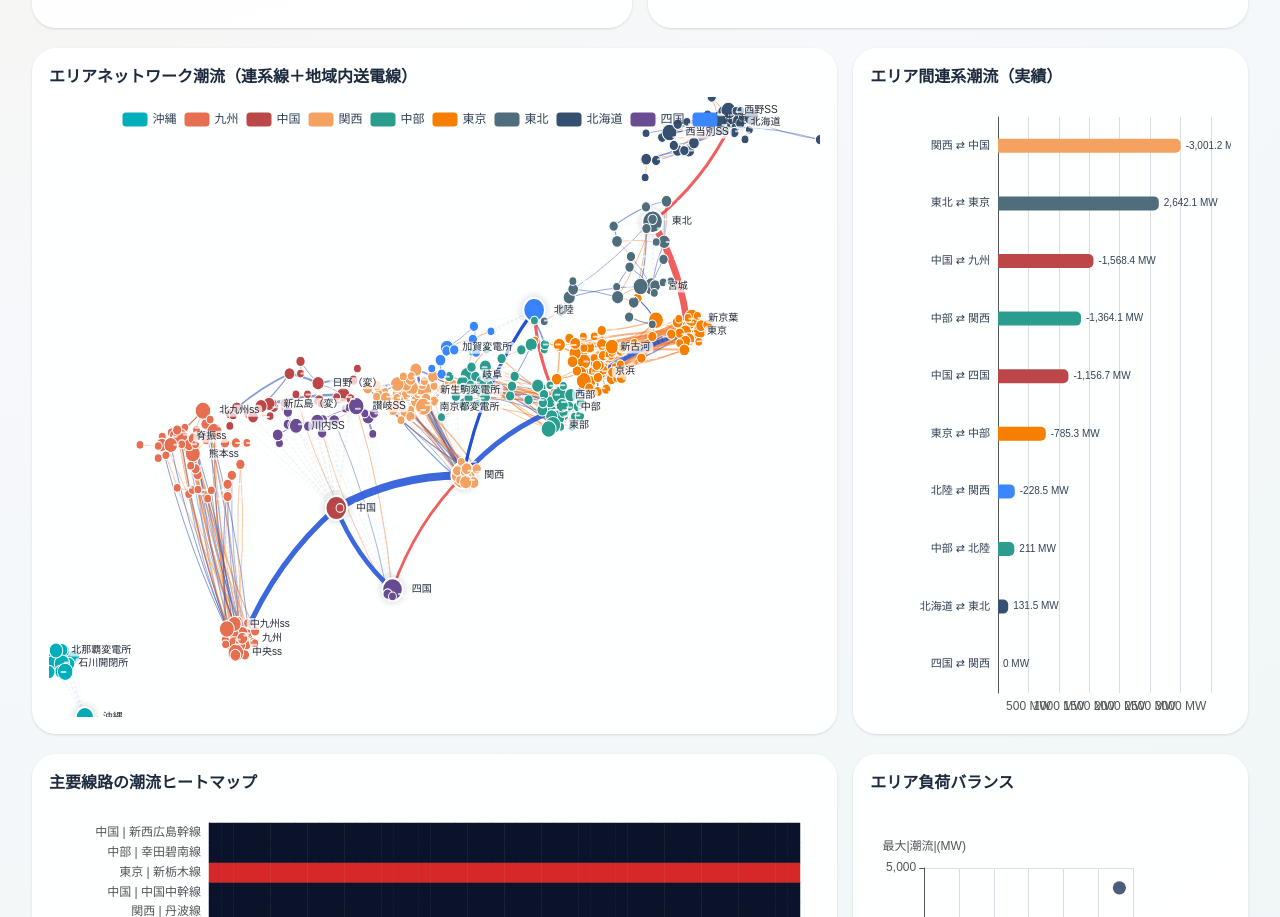
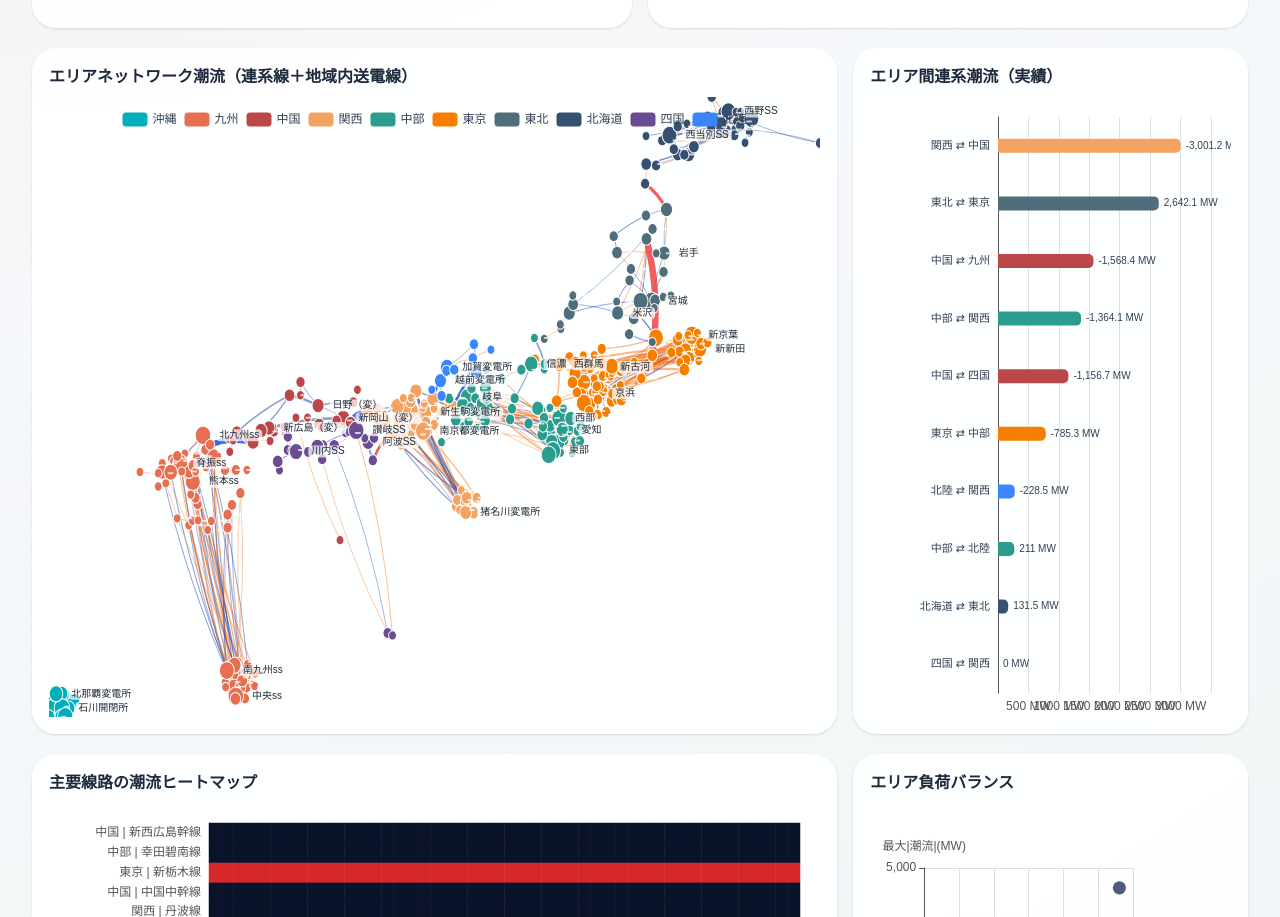
Before and after one commit to hama-jp/occto-grid-observatory, a Next.js app: page / in a window 1280 px wide. Shown: the part 1004-1921 px from the top of the page. Built offline with nearby package versions, Linux system fonts and the light colour scheme.

Commit message:
fix(network): remove pseudo area nodes and lock SS positions

```diff
--- a/src/components/dashboard-app.tsx
+++ b/src/components/dashboard-app.tsx
@@ -330,6 +330,53 @@ const STATION_GEO_HINTS_BY_AREA: Record<string, GeoHint[]> = {
   ],
 };
 
+const INTERTIE_STATION_HINTS: Record<string, Record<string, string[]>> = {
+  "北海道・本州間電力連系設備": {
+    北海道: ["函館", "北斗"],
+    東北: ["上北", "青森"],
+  },
+  相馬双葉幹線: {
+    東北: ["南相馬", "いわき"],
+    東京: ["南いわき", "新福島"],
+  },
+  周波数変換設備: {
+    東京: ["新信濃", "新宿"],
+    中部: ["信濃", "東信"],
+  },
+  三重東近江線: {
+    中部: ["三重", "鈴鹿"],
+    関西: ["東近江", "湖南", "甲賀"],
+  },
+  "南福光連系所・南福光変電所の連系設備": {
+    北陸: ["南福光"],
+    関西: ["東近江", "嶺南"],
+  },
+  越前嶺南線: {
+    北陸: ["越前", "南条"],
+    関西: ["嶺南"],
+  },
+  "西播東岡山線・山崎智頭線": {
+    関西: ["山崎", "西播"],
+    中国: ["東岡山", "智頭", "新岡山"],
+  },
+  阿南紀北直流幹線: {
+    四国: ["阿南", "鳴門"],
+    関西: ["紀北"],
+  },
+  本四連系線: {
+    中国: ["新倉敷", "岡山"],
+    四国: ["讃岐", "阿波", "鳴門"],
+  },
+  関門連系線: {
+    中国: ["東山口", "山口", "新山口"],
+    九州: ["門司", "北九州"],
+  },
+  北陸フェンス: {
+    中部: ["南福光", "東信", "信濃"],
+    北陸: ["南福光", "新富山"],
+  },
+};
+
 export function DashboardApp({ data }: DashboardAppProps) {
   const areas = useMemo(() => {
     const set = new Set<string>();
@@ -578,7 +625,7 @@ export function DashboardApp({ data }: DashboardAppProps) {
 
   const flowNetworkOption = useMemo(() => {
     type NetworkLink = {
-      kind: "intra" | "intertie" | "anchor";
+      kind: "intra" | "intertie";
       source: string;
       target: string;
       value: number;
@@ -591,18 +638,36 @@ export function DashboardApp({ data }: DashboardAppProps) {
       peakAbsMw?: number;
       sourceArea?: string;
       targetArea?: string;
+      sourceStation?: string;
+      targetStation?: string;
     };
 
     const scopedInterties = (data.flows.intertieSeries ?? []).filter((row) =>
       selectedArea === "全エリア" ? true : row.sourceArea === selectedArea || row.targetArea === selectedArea,
     );
 
+    const areaScope = new Set<string>();
+    if (selectedArea === "全エリア") {
+      data.flows.areaSummaries.forEach((row) => areaScope.add(row.area));
+    } else {
+      areaScope.add(selectedArea);
+      scopedInterties.forEach((row) => {
+        areaScope.add(row.sourceArea);
+        areaScope.add(row.targetArea);
+      });
+    }
+
+    const networkLines =
+      selectedArea === "全エリア"
+        ? data.flows.lineSeries
+        : data.flows.lineSeries.filter((line) => areaScope.has(line.area));
+
     const visibleAreas = new Set<string>();
     const stationsByArea = new Map<string, Set<string>>();
     const nodeDegree = new Map<string, number>();
     const links: NetworkLink[] = [];
 
-    filteredLines.forEach((line) => {
+    networkLines.forEach((line) => {
       const direction = parseDirection(line.positiveDirection);
       if (!direction) {
         return;
@@ -636,28 +701,51 @@ export function DashboardApp({ data }: DashboardAppProps) {
       });
     });
 
+    const stationPositions = buildStationLayout(stationsByArea);
+
     scopedInterties.forEach((line) => {
       visibleAreas.add(line.sourceArea);
       visibleAreas.add(line.targetArea);
 
-      const sourceAreaId = buildAreaNodeId(line.sourceArea);
-      const targetAreaId = buildAreaNodeId(line.targetArea);
-      const source = line.avgMw >= 0 ? sourceAreaId : targetAreaId;
-      const target = line.avgMw >= 0 ? targetAreaId : sourceAreaId;
+      const sourceStationId = pickIntertieStationNodeId({
+        intertieName: line.intertieName,
+        area: line.sourceArea,
+        oppositeArea: line.targetArea,
+        stationsByArea,
+        stationPositions,
+        nodeDegree,
+      });
+      const targetStationId = pickIntertieStationNodeId({
+        intertieName: line.intertieName,
+        area: line.targetArea,
+        oppositeArea: line.sourceArea,
+        stationsByArea,
+        stationPositions,
+        nodeDegree,
+      });
 
-      nodeDegree.set(sourceAreaId, (nodeDegree.get(sourceAreaId) ?? 0) + 1);
-      nodeDegree.set(targetAreaId, (nodeDegree.get(targetAreaId) ?? 0) + 1);
+      if (!sourceStationId || !targetStationId || sourceStationId === targetStationId) {
+        return;
+      }
+
+      nodeDegree.set(sourceStationId, (nodeDegree.get(sourceStationId) ?? 0) + 1);
+      nodeDegree.set(targetStationId, (nodeDegree.get(targetStationId) ?? 0) + 1);
+
+      const flowSource = line.avgMw >= 0 ? sourceStationId : targetStationId;
+      const flowTarget = line.avgMw >= 0 ? targetStationId : sourceStationId;
 
       links.push({
         kind: "intertie",
-        source,
-        target,
+        source: flowSource,
+        target: flowTarget,
         value: line.avgMw,
         absAvgMw: line.avgAbsMw,
         intertieName: line.intertieName,
         peakAbsMw: line.peakAbsMw,
         sourceArea: line.sourceArea,
         targetArea: line.targetArea,
+        sourceStation: stationNameFromNodeId(sourceStationId),
+        targetStation: stationNameFromNodeId(targetStationId),
       });
     });
 
@@ -670,43 +758,16 @@ export function DashboardApp({ data }: DashboardAppProps) {
 
     const areaCategories = Array.from(visibleAreas).sort(compareAreaOrder);
     const categoryIndex = new Map(areaCategories.map((area, index) => [area, index]));
-    const stationPositions = buildStationLayout(stationsByArea);
     const stationLabelIds = new Set(
       Array.from(nodeDegree.entries())
-        .filter(([nodeId, degree]) => nodeId.startsWith("station::") && degree >= (selectedArea === "全エリア" ? 4 : 2))
+        .filter(([nodeId, degree]) => nodeId.startsWith("station::") && degree >= (selectedArea === "全エリア" ? 3 : 2))
         .sort((a, b) => b[1] - a[1])
-        .slice(0, selectedArea === "全エリア" ? 52 : 96)
+        .slice(0, selectedArea === "全エリア" ? 70 : 110)
         .map(([nodeId]) => nodeId),
     );
 
     const nodes: Array<Record<string, unknown>> = [];
-    areaCategories.forEach((area) => {
-      const areaNodeId = buildAreaNodeId(area);
-      const anchor = AREA_ANCHORS[area] ?? AREA_ANCHORS.default;
-      const degree = nodeDegree.get(areaNodeId) ?? 0;
-      nodes.push({
-        id: areaNodeId,
-        name: area,
-        area,
-        category: categoryIndex.get(area) ?? 0,
-        value: degree,
-        isAreaHub: true,
-        x: anchor.x,
-        y: anchor.y,
-        fixed: true,
-        symbolSize: 18 + Math.min(12, degree * 1.2),
-        itemStyle: {
-          color: FLOW_AREA_COLORS[area] ?? FLOW_AREA_COLORS.default,
-          borderColor: "#ffffff",
-          borderWidth: 2,
-          shadowBlur: 8,
-          shadowColor: "rgba(30, 41, 59, 0.18)",
-        },
-      });
-    });
-
     stationsByArea.forEach((stationSet, area) => {
-      const areaNodeId = buildAreaNodeId(area);
       Array.from(stationSet)
         .sort((a, b) => a.localeCompare(b, "ja-JP"))
         .forEach((station) => {
@@ -720,7 +781,6 @@ export function DashboardApp({ data }: DashboardAppProps) {
             area,
             category: categoryIndex.get(area) ?? 0,
             value: degree,
-            isAreaHub: false,
             shouldLabel: stationLabelIds.has(stationNodeId),
             x: position.x,
             y: position.y,
@@ -730,15 +790,6 @@ export function DashboardApp({ data }: DashboardAppProps) {
               borderColor: "#ffffff",
               borderWidth: 1,
             },
-          });
-
-          links.push({
-            kind: "anchor",
-            source: areaNodeId,
-            target: stationNodeId,
-            value: 0,
-            absAvgMw: 0,
-            area,
           });
         });
     });
@@ -753,22 +804,6 @@ export function DashboardApp({ data }: DashboardAppProps) {
     );
 
     const renderedLinks = links.map((line) => {
-      if (line.kind === "anchor") {
-        return {
-          ...line,
-          lineStyle: {
-            width: 0.8,
-            opacity: 0.2,
-            curveness: 0,
-            color: "rgba(148, 163, 184, 0.5)",
-            type: "dashed",
-          },
-          emphasis: { disabled: true },
-          tooltip: { show: false },
-          silent: true,
-        };
-      }
-
       if (line.kind === "intertie") {
         const ratio = line.absAvgMw / maxAbsIntertie;
         return {
@@ -807,7 +842,7 @@ export function DashboardApp({ data }: DashboardAppProps) {
           dataType: "node" | "edge";
           name: string;
           data: {
-            kind?: "intra" | "intertie" | "anchor";
+            kind?: "intra" | "intertie";
             value: number;
             area?: string;
             lineName?: string;
@@ -817,14 +852,17 @@ export function DashboardApp({ data }: DashboardAppProps) {
             peakAbsMw?: number;
             sourceArea?: string;
             targetArea?: string;
-            isAreaHub?: boolean;
+            sourceStation?: string;
+            targetStation?: string;
           };
         }) => {
           if (params.dataType === "edge") {
             if (params.data.kind === "intertie") {
               return `${params.data.intertieName}<br/>区分: 連系線<br/>接続: ${params.data.sourceArea} ⇄ ${
                 params.data.targetArea
-              }<br/>平均潮流: ${decimalFmt.format(params.data.value)} MW<br/>最大|潮流|: ${numberFmt.format(
+              }<br/>接続SS: ${params.data.sourceStation} ⇄ ${params.data.targetStation}<br/>平均潮流: ${decimalFmt.format(
+                params.data.value,
+              )} MW<br/>最大|潮流|: ${numberFmt.format(
                 params.data.peakAbsMw ?? 0,
               )} MW`;
             }
@@ -836,10 +874,6 @@ export function DashboardApp({ data }: DashboardAppProps) {
               )} MW<br/>電圧: ${params.data.voltageKv}`;
             }
             return "";
-          }
-
-          if (params.data.isAreaHub) {
-            return `${params.data.area ?? params.name}<br/>接続本数: ${numberFmt.format(params.data.value)} 本`;
           }
           return `${params.data.area ?? "不明"} | ${params.name}<br/>接続本数: ${numberFmt.format(
             params.data.value,
@@ -860,7 +894,7 @@ export function DashboardApp({ data }: DashboardAppProps) {
           type: "graph",
           layout: "none",
           roam: true,
-          draggable: true,
+          draggable: false,
           left: 0,
           top: 0,
           right: 0,
@@ -878,12 +912,9 @@ export function DashboardApp({ data }: DashboardAppProps) {
           label: {
             show: true,
             formatter: (params: {
-              data: { isAreaHub?: boolean; shouldLabel?: boolean; value?: number };
+              data: { shouldLabel?: boolean; value?: number };
               name: string;
             }) => {
-              if (params.data.isAreaHub) {
-                return params.name;
-              }
               if (params.data.shouldLabel) {
                 return params.name;
               }
@@ -911,7 +942,7 @@ export function DashboardApp({ data }: DashboardAppProps) {
         },
       ],
     };
-  }, [data.flows.areaSummaries, data.flows.intertieSeries, filteredLines, selectedArea]);
+  }, [data.flows.areaSummaries, data.flows.intertieSeries, data.flows.lineSeries, selectedArea]);
 
   const interAreaFlowOption = useMemo(() => {
     const baseRows = data.flows.interAreaFlows ?? [];
@@ -1284,12 +1315,69 @@ function parseDirection(
   return { source: parts[0], target: parts[1] };
 }
 
-function buildAreaNodeId(area: string): string {
-  return `area::${area.trim()}`;
+function buildStationNodeId(area: string, station: string): string {
+  return `station::${area.trim()}::${station.trim()}`;
 }
 
-function buildStationNodeId(area: string, station: string): string {
-  return `station::${area.trim()}::${station.trim()}`;
+function stationNameFromNodeId(nodeId: string): string {
+  const marker = nodeId.indexOf("::", "station::".length);
+  if (marker === -1) {
+    return nodeId;
+  }
+  return nodeId.slice(marker + 2);
+}
+
+function pickIntertieStationNodeId(args: {
+  intertieName: string;
+  area: string;
+  oppositeArea: string;
+  stationsByArea: Map<string, Set<string>>;
+  stationPositions: Map<string, { x: number; y: number }>;
+  nodeDegree: Map<string, number>;
+}): string | null {
+  const stationSet = args.stationsByArea.get(args.area);
+  if (!stationSet || stationSet.size === 0) {
+    return null;
+  }
+
+  const stations = Array.from(stationSet);
+  const intertieHints = INTERTIE_STATION_HINTS[args.intertieName]?.[args.area] ?? [];
+
+  for (const keyword of intertieHints) {
+    const normalizedKeyword = normalizeStationName(keyword);
+    const matched = stations.filter((station) =>
+      normalizeStationName(station).includes(normalizedKeyword),
+    );
+    if (matched.length === 0) {
+      continue;
+    }
+    const best = matched.sort((a, b) => {
+      const aId = buildStationNodeId(args.area, a);
+      const bId = buildStationNodeId(args.area, b);
+      return (args.nodeDegree.get(bId) ?? 0) - (args.nodeDegree.get(aId) ?? 0);
+    })[0];
+    return buildStationNodeId(args.area, best);
+  }
+
+  const areaAnchor = AREA_ANCHORS[args.area] ?? AREA_ANCHORS.default;
+  const oppositeAnchor = AREA_ANCHORS[args.oppositeArea] ?? AREA_ANCHORS.default;
+  let bestNodeId: string | null = null;
+  let bestScore = Number.NEGATIVE_INFINITY;
+
+  for (const station of stations) {
+    const nodeId = buildStationNodeId(args.area, station);
+    const position = args.stationPositions.get(nodeId) ?? areaAnchor;
+    const degree = args.nodeDegree.get(nodeId) ?? 0;
+    const distanceToOpposite = Math.hypot(position.x - oppositeAnchor.x, position.y - oppositeAnchor.y);
+    const distanceToAreaCenter = Math.hypot(position.x - areaAnchor.x, position.y - areaAnchor.y);
+    const score = degree * 24 - distanceToOpposite * 0.5 - distanceToAreaCenter * 0.09;
+    if (score > bestScore) {
+      bestScore = score;
+      bestNodeId = nodeId;
+    }
+  }
+
+  return bestNodeId;
 }
 
 function buildStationLayout(stationsByArea: Map<string, Set<string>>): Map<string, { x: number; y: number }> {
```
